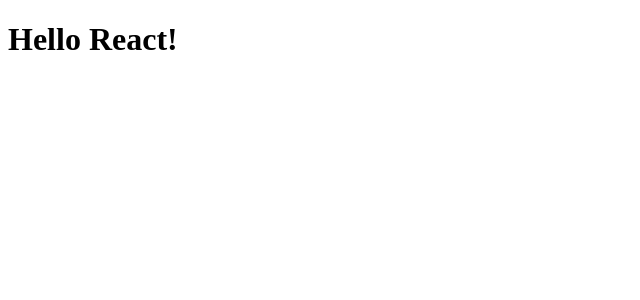
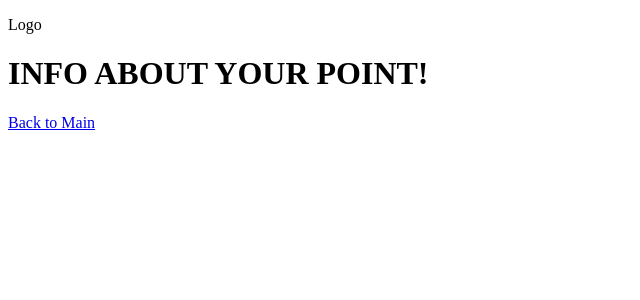
Before and after one commit to WonderLuc/greenApp, a React app: page /#/element in a window 1280 px wide. Shown: the top 300 px of the page, without its empty margins (0-640 px from the left). Built offline with nearby package versions, Linux system fonts and the light colour scheme.

Commit message:
feat: add basic router

```diff
--- a/src/App.tsx
+++ b/src/App.tsx
@@ -1,9 +1,22 @@
 import React from 'react';
+import { HashRouter } from 'react-router-dom';
+import { Route } from 'react-router';
+import Header from './Components/Header/Header';
+import Main from './Components/Main/Main';
+import PointInfo from './Components/PointInfo/PointInfo';
 
 export default function App(): JSX.Element {
   return (
     <>
-      <h1>Hello React!</h1>
+      <Header />
+      <HashRouter>
+        <Route exact path="/">
+          <Main />
+        </Route>
+        <Route path="/element">
+          <PointInfo />
+        </Route>
+      </HashRouter>
     </>
   );
 }
--- /dev/null
+++ b/src/Components/Main/Main.tsx
@@ -0,0 +1,11 @@
+import React from 'react';
+import { NavLink } from 'react-router-dom';
+
+export default function Main(): JSX.Element {
+  return (
+    <main>
+      <h1>MAIN!</h1>
+      <NavLink to="/element" className="nav-link" activeClassName="nav-link_active">Go to Point Info</NavLink>
+    </main>
+  );
+}
--- /dev/null
+++ b/src/Components/PointInfo/PointInfo.tsx
@@ -0,0 +1,11 @@
+import React from 'react';
+import { NavLink } from 'react-router-dom';
+
+export default function PointInfo(): JSX.Element {
+  return (
+    <main>
+      <h1>INFO ABOUT YOUR POINT!</h1>
+      <NavLink exact to="/" className="nav-link" activeClassName="nav-link_active">Back to Main</NavLink>
+    </main>
+  );
+}
```
Also changed, not shown: src/Components/Header/Header.tsx (renamed from src/Header/Header.tsx).
